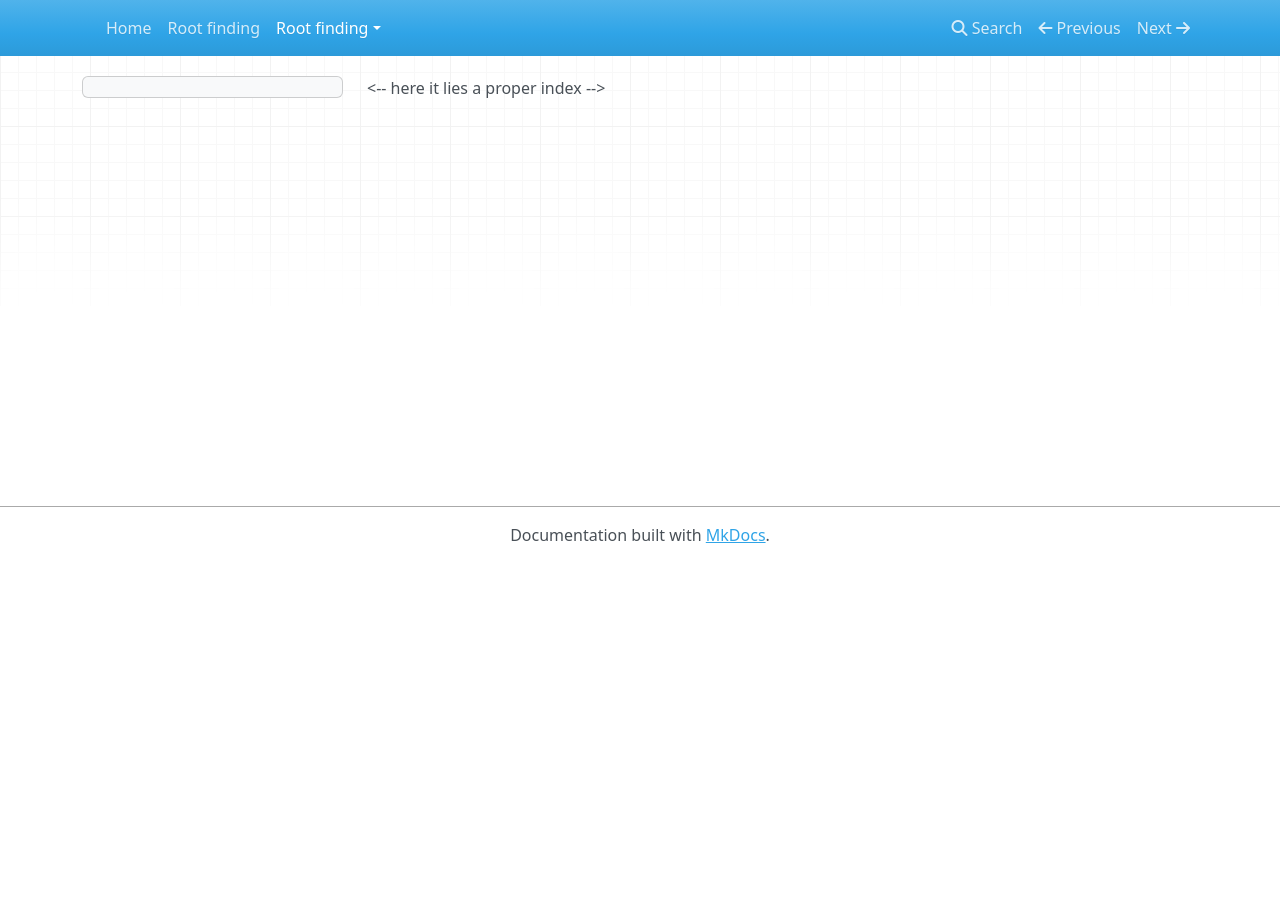
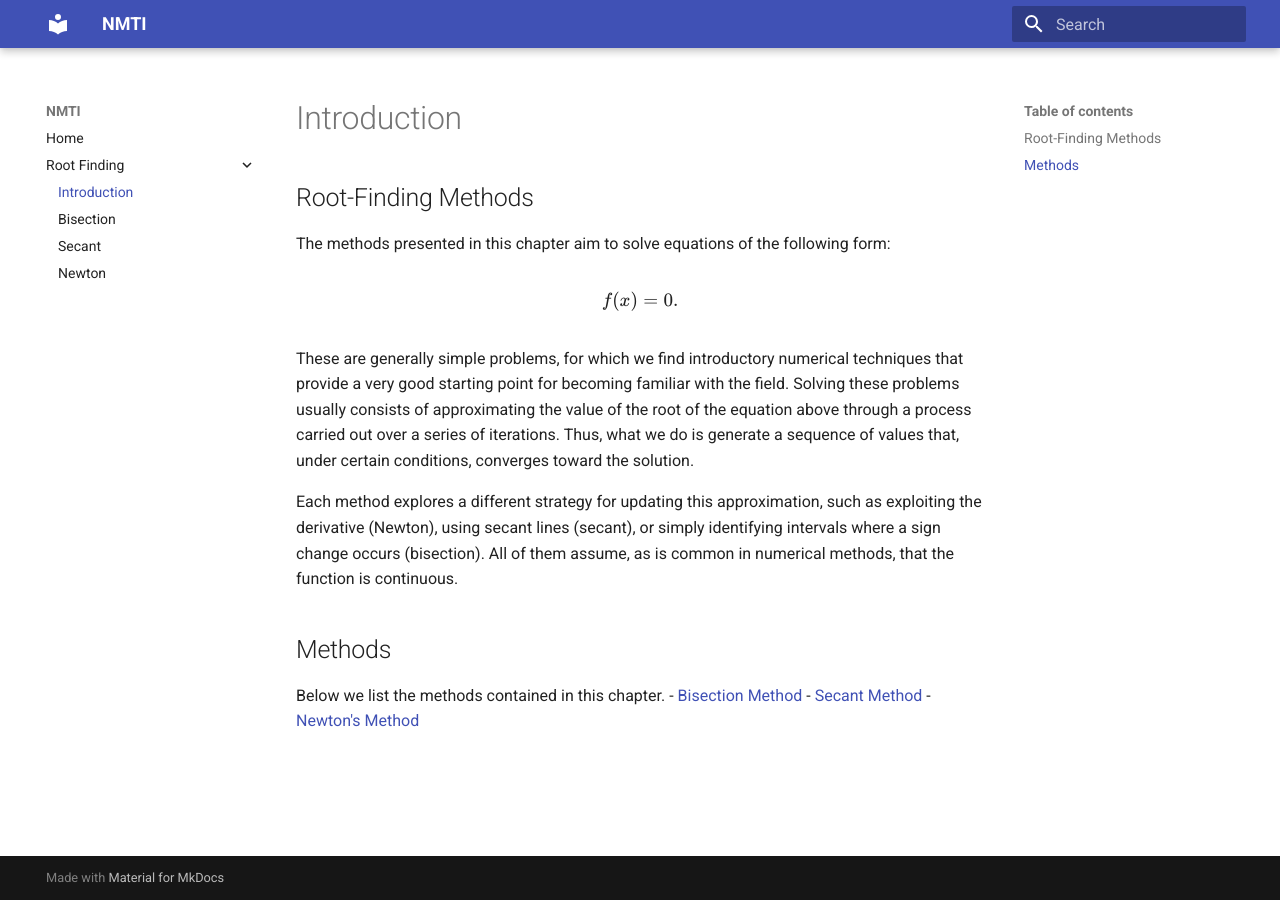
Before and after one commit to AdrianRasoOnGit/numerical-methods-theory-and-implementation, an MkDocs documentation site: the page built from docs/root_finding/index.md, in a window 1280 px wide. Built offline with MkDocs 1.6.1 and Material for MkDocs 9.7.7, drawn with Linux system fonts in a browser that asks for light colours; nearby versions of some CDN libraries.

Commit message:
doc added newton and secant theory sections

```diff
--- /dev/null
+++ b/docs/javascripts/mathjax.js
@@ -0,0 +1,9 @@
+window.MathJax = {
+  tex: {
+    inlineMath: [["$", "$"], ["\\(", "\\)"]],
+    displayMath: [["$$", "$$"], ["\\[", "\\]"]]
+  },
+  svg: {
+    fontCache: "global"
+  }
+};
--- a/docs/root_finding/index.md
+++ b/docs/root_finding/index.md
@@ -1 +1,19 @@
-<-- here it lies a proper index -->
+## Root-Finding Methods
+
+The methods presented in this chapter aim to solve equations of the following form:
+
+\[
+f(x) = 0.
+\]
+
+These are generally simple problems, for which we find introductory numerical techniques that provide a very good starting point for becoming familiar with the field. Solving these problems usually consists of approximating the value of the root of the equation above through a process carried out over a series of iterations. Thus, what we do is generate a sequence of values that, under certain conditions, converges toward the solution.
+
+Each method explores a different strategy for updating this approximation, such as exploiting the derivative (Newton), using secant lines (secant), or simply identifying intervals where a sign change occurs (bisection). All of them assume, as is common in numerical methods, that the function is continuous.
+
+
+## Methods
+
+Below we list the methods contained in this chapter.
+- [Bisection Method](bisection.md)
+- [Secant Method](secant.md)
+- [Newton's Method](newton.md)
--- a/mkdocs.yml
+++ b/mkdocs.yml
@@ -1,6 +1,31 @@
+site_name: NMTI
+
+theme:
+  name: material
+
+plugins:
+  - search
+
 markdown_extensions:
+  - admonition
+  - footnotes
+  - attr_list
+  - md_in_html
   - pymdownx.arithmatex:
-      inline_syntax: ['$', '$$']
-      block_wrap: ["\\[", "\\]"]
+      generic: true
+  - pymdownx.highlight
+  - pymdownx.superfences
+  - toc:
+      permalink: true
+
 extra_javascript:
+  - javascripts/mathjax.js
   - https://cdn.jsdelivr.net/npm/mathjax@3/es5/tex-mml-chtml.js
+
+nav:
+  - Home: index.md
+  - Root Finding:
+      - Introduction: root_finding/index.md
+      - Bisection: root_finding/bisection.md
+      - Secant: root_finding/secant.md
+      - Newton: root_finding/newton.md
```
Also changed, not shown: docs/index.md (+15 -1 lines), docs/root_finding.md (deleted, +0 -1 lines), docs/root_finding/newton.md (added, +79 -0 lines), docs/root_finding/secant.md (added, +78 -0 lines).
